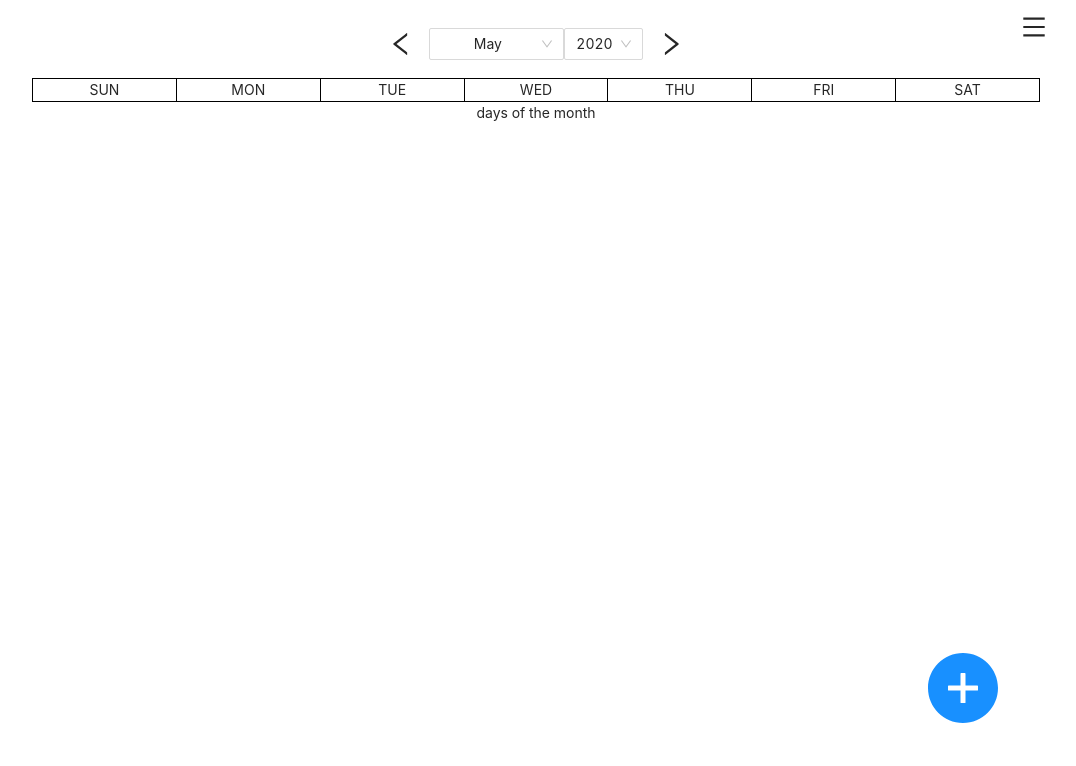
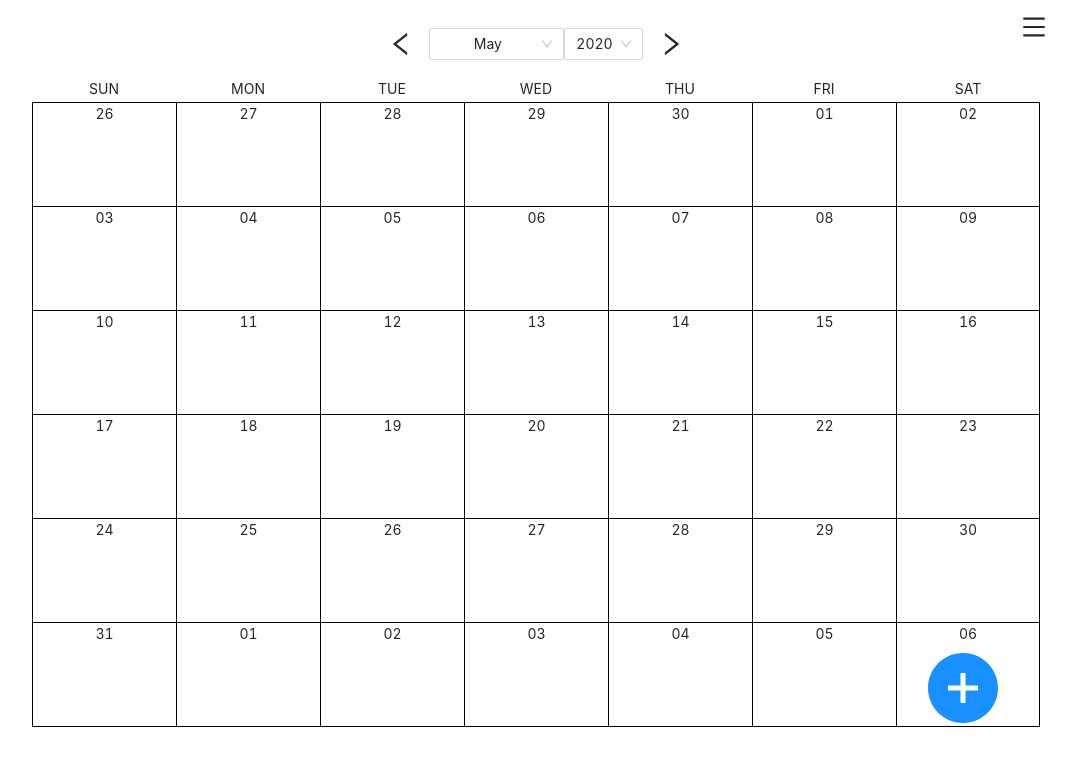
Before and after one commit to conmart/dayta, a React (Create React App) app: page /calendar in a window 1280 px wide. Shown: the top 766 px of the page, without its empty margins (104-1180 px from the left). Built offline with nearby package versions, Linux system fonts and the light colour scheme.

Commit message:
first draft calendar styling

```diff
--- a/src/components/calendar/calendar.module.css
+++ b/src/components/calendar/calendar.module.css
@@ -6,21 +6,37 @@
   font-size: 26px;
 }
 
-.daysContainer {
+.container {
   width: 96%;
+  height: 85%;
   margin: 0 auto;
 }
 
+.daysContainer {
+  display: flex;
+  flex-wrap: wrap;
+  height: 90%;
+}
+
+.day {
+  height: 17%;
+  border-left: 1px solid black;
+  border-bottom: 1px solid black;
+  flex: 1 0 14%;
+}
+
+.day:nth-child(7n) {
+  border-right: 1px solid black;
+}
+
 .daysOfWeekHeader {
-  width: 100%;
   display: flex;
-  border-left: 1px solid black;
+  height: 25px;
 }
 
 .dayHeader {
-  border: 1px solid black;
-  width: 15%;
-  border-left: none;
+  border-bottom: 1px solid black;
+  flex: 1 0 14%;
 }
 
 .optionsContainer {
--- a/src/components/calendar/calendarBody.jsx
+++ b/src/components/calendar/calendarBody.jsx
@@ -1,16 +1,20 @@
 import React from 'react';
 
 import { daysToDisplay } from './utils';
+import CalendarDay from './calendarDay';
 
 import styles from './calendar.module.css';
 
 const CalendarBody = ({ selectedDate }) => {
   const daysOfWeek = ['SUN', 'MON', 'TUE', 'WED', 'THU', 'FRI', 'SAT'];
-  const days = daysToDisplay(selectedDate);
-  console.log(days);
+  const daysOfMonth = daysToDisplay(selectedDate);
+
+  const days = daysOfMonth.map((day, index) => (
+    <CalendarDay key={index} dateObject={day} />
+  ))
 
   return (
-    <div className={styles.daysContainer}>
+    <div className={styles.container}>
       <div className={styles.daysOfWeekHeader}>
         {daysOfWeek.map((day) => (
           <div key={day} className={styles.dayHeader}>
@@ -18,7 +22,7 @@ const CalendarBody = ({ selectedDate }) => {
           </div>
         ))}
       </div>
-      <div>days of the month</div>
+      <div className={styles.daysContainer}>{days}</div>
     </div>
   );
 };
--- /dev/null
+++ b/src/components/calendar/calendarDay.jsx
@@ -0,0 +1,13 @@
+import React from 'react';
+
+import styles from './calendar.module.css';
+
+const CalendarDay = ({ dateObject }) => {
+  return (
+    <div className={styles.day}>
+      {dateObject.format('DD')}
+    </div>
+  )
+}
+
+export default CalendarDay;
```
